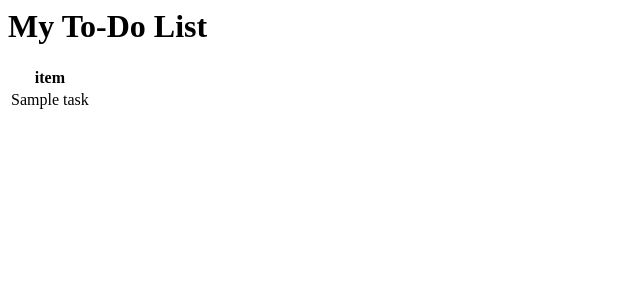
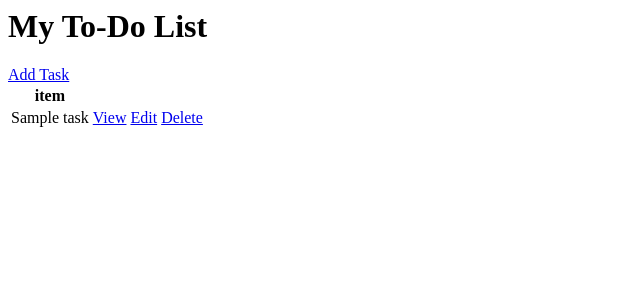
Before and after one commit to fabri98/To-Do-List, a Django app: page / in a window 1280 px wide. Shown: the top 300 px of the page, without its empty margins (0-640 px from the left). Run offline with Django 4.2, Linux system fonts and the light colour scheme; tables that the repository leaves empty hold one stand-in row (values such as "Sample post").

Commit message:
Se agregaron las views Create, Update y Delete

```diff
--- /dev/null
+++ b/base/templates/base/task_detail.html
@@ -0,0 +1 @@
+<h1>Task: {{task}}</h1>
--- a/base/templates/base/task_list.html
+++ b/base/templates/base/task_list.html
@@ -2,12 +2,16 @@
 
 <table>
     <tr>
+        <a href="{% url 'task-create' %}">Add Task</a>
         <th>item</th>
-
+        <th></th>
     </tr>
     {% for task in tasks %}
     <tr>
         <td>{{task.title}}</td>
+        <td><a href="{% url 'task' task.id %}">View</a></td>
+        <td><a href="{% url 'task-update' task.id %}">Edit</a></td>
+        <td><a href="{% url 'task-delete' task.id %}">Delete</a></td>
     </tr>
     {% empty %}
     <h3>No hay items en la lista</h3>
--- a/base/urls.py
+++ b/base/urls.py
@@ -1,7 +1,10 @@
-
 from django.urls import path
 from . import views
 
 urlpatterns = [
     path('', views.TaskList.as_view(), name='tasks'),
+    path('task/<int:pk>/', views.TaskDetail.as_view(), name='task'),
+    path('task-create/', views.TaskCreate.as_view(), name='task-create'),
+    path('task-update/<int:pk>/', views.TaskUpdate.as_view(), name='task-update'),
+    path('task-delete/<int:pk>/', views.TaskDelete.as_view(), name='task-delete'),
 ]
--- a/base/views.py
+++ b/base/views.py
@@ -1,7 +1,34 @@
+from sre_constants import SUCCESS
 from django.shortcuts import render
 from django.views.generic.list import ListView
+from django.views.generic.detail import DetailView
+from django.views.generic.edit import CreateView, UpdateView, DeleteView
+from django.urls import reverse_lazy
 from .models import Task
 
 class TaskList(ListView):
     model = Task
     context_object_name = 'tasks'
+
+
+class TaskDetail(DetailView):
+    model = Task
+    context_object_name = 'task'
+
+
+class TaskCreate(CreateView):
+    model = Task
+    fields = '__all__'
+    success_url = reverse_lazy('tasks')
+
+
+class TaskUpdate(UpdateView):
+    model = Task
+    fields = '__all__'
+    success_url = reverse_lazy('tasks')
+
+
+class TaskDelete(DeleteView):
+    model = Task
+    context_object_name = 'task'
+    success_url = reverse_lazy('tasks')
```
Also changed, not shown: base/templates/base/task_confirm_delete.html (added, +7 -0 lines), base/templates/base/task_form.html (added, +8 -0 lines).
